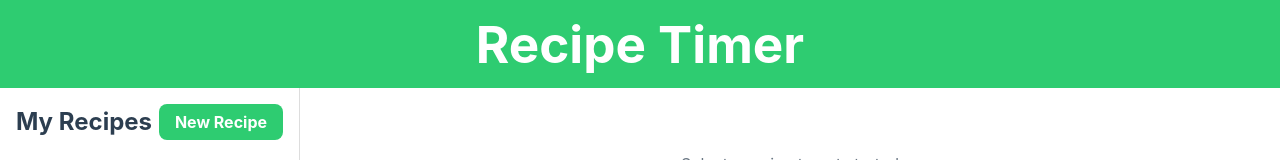
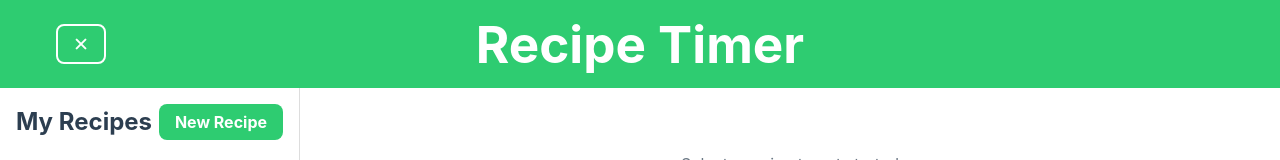
Before and after one commit to SheikhSajid/recipe-timer, a React (Vite) app: page / in a window 1280 px wide. Shown: the top 160 px of the page. Built offline with nearby package versions, Linux system fonts and the light colour scheme.

Commit message:
Make the instructions appear as ordered lists

```diff
--- a/src/App.css
+++ b/src/App.css
@@ -39,6 +39,41 @@ body {
   flex-shrink: 0;
 }
 
+.header-content {
+  display: flex;
+  align-items: center;
+  justify-content: center;
+  gap: 1rem;
+  max-width: 1200px;
+  margin: 0 auto;
+  position: relative;
+}
+
+.header-content h1 {
+  margin: 0;
+}
+
+.toggle-sidebar-button {
+  position: absolute;
+  left: 1rem;
+  background-color: transparent;
+  color: white;
+  border: 2px solid white;
+  width: 2.5rem;
+  height: 2.5rem;
+  border-radius: var(--border-radius);
+  cursor: pointer;
+  font-size: 1.2rem;
+  display: flex;
+  align-items: center;
+  justify-content: center;
+  transition: all 0.2s;
+}
+
+.toggle-sidebar-button:hover {
+  background-color: rgba(255, 255, 255, 0.1);
+}
+
 .app-content {
   flex: 1;
   display: flex;
@@ -52,6 +87,23 @@ body {
   border-right: 1px solid #ddd;
   overflow-y: auto;
   flex-shrink: 0;
+  transition: all 0.3s ease;
+  transform: translateX(0);
+}
+
+.recipe-list.collapsed {
+  width: 300px;
+  transform: translateX(-100%);
+  position: absolute;
+  left: 0;
+  top: 0;
+  bottom: 0;
+  z-index: 100;
+}
+
+.recipe-list.collapsed .recipes-grid,
+.recipe-list.collapsed .recipe-list-header h2 {
+  display: block;
 }
 
 .recipe-list-header {
@@ -400,3 +452,9 @@ body {
 .step-instructions li:last-child {
   margin-bottom: 0;
 }
+
+.header-controls {
+  display: flex;
+  gap: 0.5rem;
+  align-items: center;
+}
--- a/src/App.tsx
+++ b/src/App.tsx
@@ -9,6 +9,7 @@ function App() {
   const [recipes, setRecipes] = useState<RecipeType[]>([]);
   const [selectedRecipe, setSelectedRecipe] = useState<RecipeType | null>(null);
   const [showNewRecipeForm, setShowNewRecipeForm] = useState(false);
+  const [isSidebarCollapsed, setIsSidebarCollapsed] = useState(false);
 
   useEffect(() => {
     const loadedRecipes = storageService.getAllRecipes();
@@ -33,21 +34,35 @@ function App() {
     setShowNewRecipeForm(false);
   };
 
+  const toggleSidebar = () => {
+    setIsSidebarCollapsed(!isSidebarCollapsed);
+  };
+
   return (
     <div className="app">
       <header className="app-header">
+        <div className="header-content">
+          <button
+            className="toggle-sidebar-button"
+            onClick={toggleSidebar}
+          >
+            {isSidebarCollapsed ? '☰' : '✕'}
+          </button>
           <h1>Recipe Timer</h1>
+        </div>
       </header>
       <main className="app-content">
-        <div className="recipe-list">
+        <div className={`recipe-list ${isSidebarCollapsed ? 'collapsed' : ''}`}>
           <div className="recipe-list-header">
             <h2>My Recipes</h2>
+            <div className="header-controls">
               <button
                 className="new-recipe-button"
                 onClick={() => setShowNewRecipeForm(true)}
               >
                 New Recipe
               </button>
+            </div>
           </div>
           <div className="recipes-grid">
             {recipes.map(recipe => (
```
Lines whose indentation alone changed are shown as unchanged.
